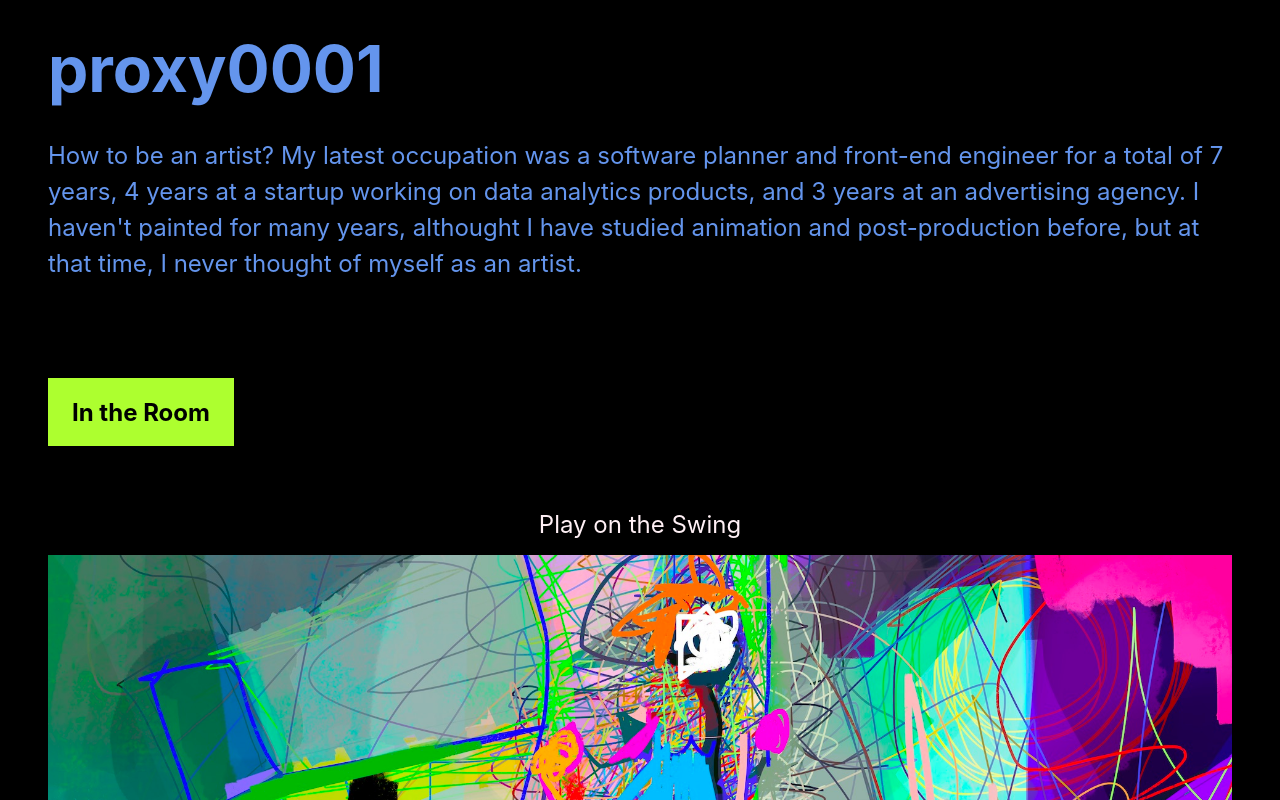
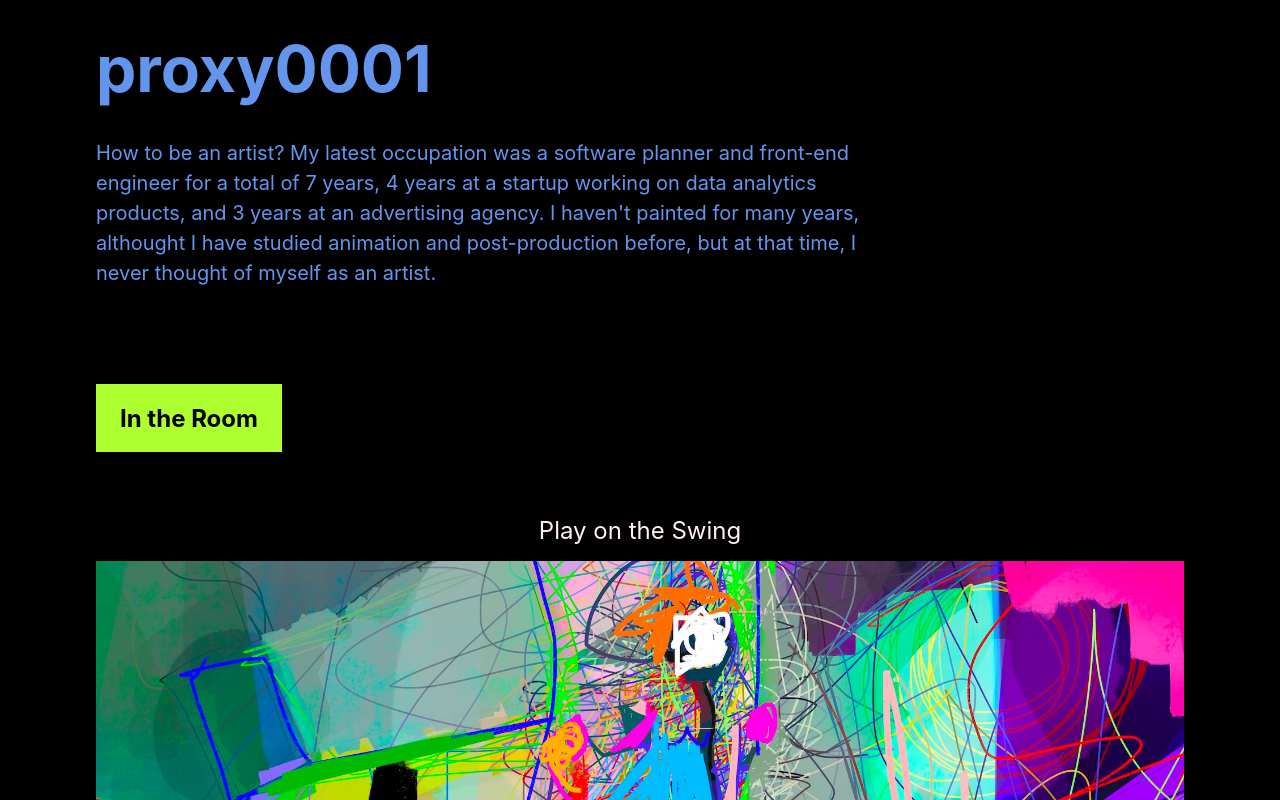
Before and after one commit to proxy0001/personal_site, a Next.js app: page / in a window 1280 px wide. Shown: the top 800 px of the page. Built offline with nearby package versions, Linux system fonts and the light colour scheme.

Commit message:
update css for description and footer

```diff
--- a/styles/Home.module.css
+++ b/styles/Home.module.css
@@ -9,14 +9,14 @@
   display: flex;
   flex-direction: column;
   justify-content: center;
-  align-items: center;
+  align-items: flex-start;
 }
 
 .footer {
   display: flex;
   flex: 1;
   padding: 2rem 0 0 0;
-  border-top: 1px solid lavenderblush;
+  border-top: 1px solid greenyellow;
   justify-content: right;
   align-items: center;
 }
@@ -53,16 +53,14 @@
   color: cornflowerblue;
 }
 .description {
+  max-width: 50rem;
   width: 100%;
   text-align: left;
   color: cornflowerblue;
   font-weight: normal;
-}
-
-.description {
   margin: 2rem 0 6rem;
   line-height: 1.5;
-  font-size: 1.5rem;
+  font-size: 1.25rem;
 }
 
 .series {
@@ -121,6 +119,12 @@
 
 
 
+@media (min-width: 1200px) {
+  .container {
+    padding: 2rem 6rem;
+  }
+}
+
 @media (max-width: 600px) {
   .container {
     padding: 2rem 0.5rem;
```
